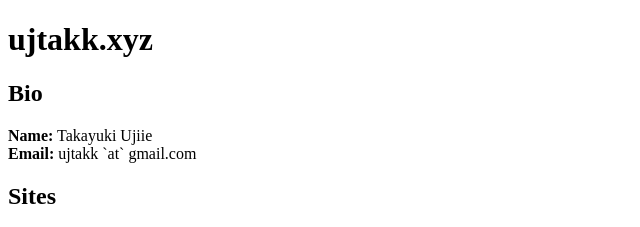
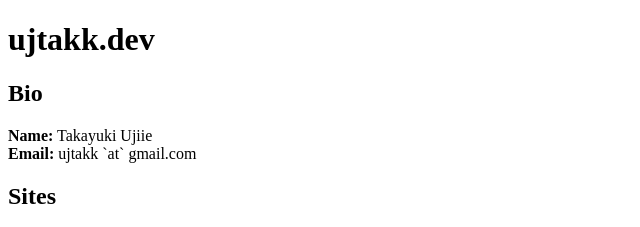
Before and after one commit to ujtakk/ujtakk, a plain HTML site: page public/index.html in a window 1280 px wide. Shown: the top 227 px of the page, 0-640 px from the left. Drawn offline with Linux system fonts and the light colour scheme.

Commit message:
Change domain from .xyz to .dev

```diff
--- a/public/index.html
+++ b/public/index.html
@@ -2,10 +2,10 @@
 <html>
   <head>
     <meta charset="utf-8">
-    <title>ujtakk.xyz</title>
+    <title>ujtakk.dev</title>
   </head>
   <body>
-    <h1>ujtakk.xyz</h1>
+    <h1>ujtakk.dev</h1>
     <h2>Bio</h2>
     <b>Name:</b> Takayuki Ujiie<br>
     <b>Email:</b> ujtakk `at` gmail.com<br>
```
Also changed, not shown: 1 other file.
